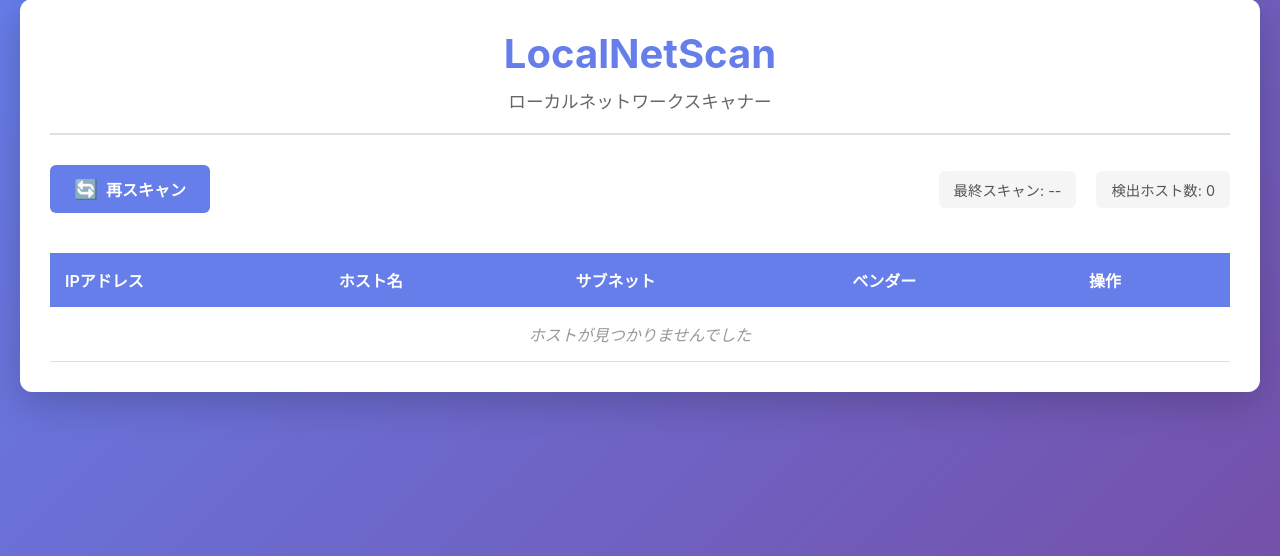
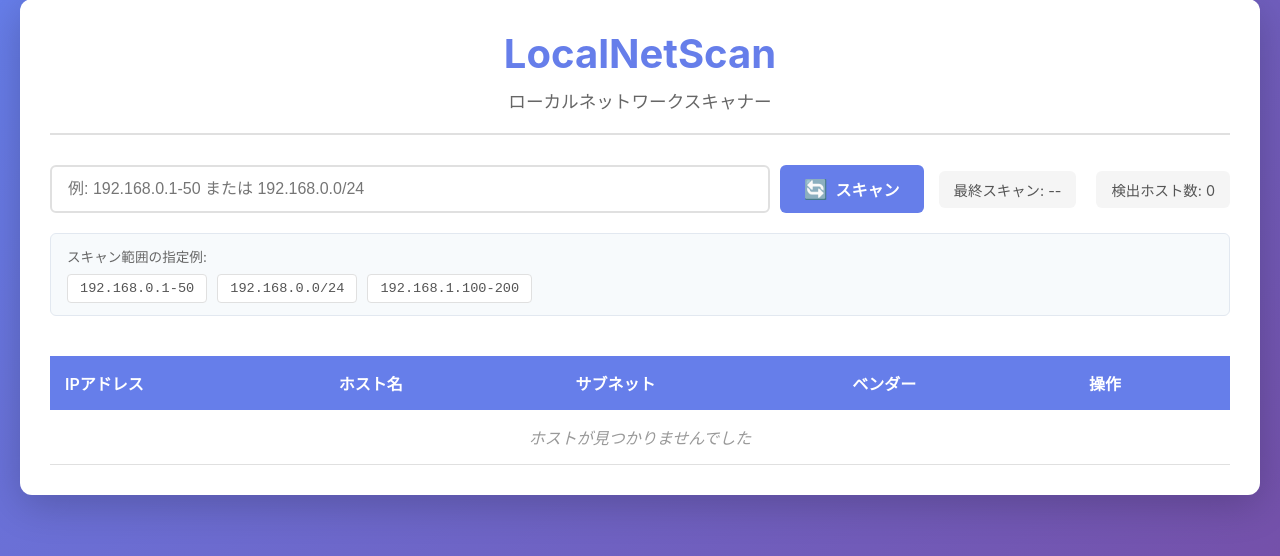
Before and after one commit to genius-akebono/LocalNetScan, a Flask app: page / in a window 1280 px wide. Shown: the part 21-577 px from the top of the page. Run offline with Flask 3, Linux system fonts and the light colour scheme.

Commit message:
Add user-specified IP range scanning and priority port scanning
2つの主要な機能改善:

1. IP範囲指定機能:
   - 起動時の自動スキャンを無効化
   - ユーザーがIP範囲を指定できるUI追加
   - 例: 192.168.0.1-50, 192.168.0.0/24
   - scanner.py: scan_ip_range()メソッド追加
   - app.py: target_range パラメータ対応
   - UI: 入力フィールドとサンプル表示追加

2. 優先ポートスキャン機能:
   - 2段階スキャン: 優先ポート→全ポート
   - 優先ポート: 80, 8080, 5000, 5001, 5050, 3000, 30001
   - 優先ポートの結果を先に表示（高速）
   - その後、全ポートスキャンを実行
   - scanner.py: priority_onlyパラメータ追加
   - app.py: バックグラウンドで2段階スキャン実行

変更ファイル:
- app.py: 起動時スキャン削除、IP範囲対応、2段階スキャン
- scanner.py: scan_ip_range(), port_scan優先モード追加
- templates/index.html: IP範囲入力UI追加
- static/style.css: 入力フィールドとサンプルのスタイル
- static/script.js: IP範囲指定機能追加

スキャン時間の大幅な改善:
- 優先ポートのみ: 数秒～数十秒
- 従来の全ポートスキャン: 数分（バックグラウンドで継続）

```diff
--- a/app.py
+++ b/app.py
@@ -24,43 +24,52 @@ scan_results = {}
 port_scan_results = {}
 
 
-def background_scan():
-    """バックグラウンドでスキャンを実行"""
+def background_scan(target_range=None):
+    """バックグラウンドでスキャンを実行
+
+    Args:
+        target_range: スキャン対象（例: "192.168.0.0/24" または "192.168.0.1-50"）
+    """
     global scan_status, scan_results
 
     scan_status['is_scanning'] = True
     scan_status['scan_progress'] = 0
-    scan_status['current_subnet'] = '検出中...'
+    scan_status['current_subnet'] = 'スキャン準備中...'
 
     try:
         print("\n" + "="*60)
         print("ネットワークスキャン開始")
         print("="*60)
 
-        # サブネットを検出
-        print("\n[ステップ 1/2] サブネットを検出中...")
-        subnets = scanner.detect_subnets()
-        total_subnets = len(subnets)
-        print(f"✓ {total_subnets}個のサブネットを検出しました: {', '.join(subnets)}")
+        if target_range:
+            print(f"\nスキャン対象: {target_range}")
+            scan_status['current_subnet'] = target_range
+            results = scanner.scan_ip_range(target_range)
+        else:
+            # サブネットを検出（デフォルト動作）
+            print("\n[ステップ 1/2] サブネットを検出中...")
+            subnets = scanner.detect_subnets()
+            total_subnets = len(subnets)
+            print(f"✓ {total_subnets}個のサブネットを検出しました: {', '.join(subnets)}")
 
-        # 各サブネットをスキャン
-        print(f"\n[ステップ 2/2] 各サブネットをスキャン中...")
-        all_results = {}
-        for idx, subnet in enumerate(subnets):
-            scan_status['current_subnet'] = subnet
-            scan_status['scan_progress'] = int((idx / total_subnets) * 100)
+            # 各サブネットをスキャン
+            print(f"\n[ステップ 2/2] 各サブネットをスキャン中...")
+            results = {}
+            for idx, subnet in enumerate(subnets):
+                scan_status['current_subnet'] = subnet
+                scan_status['scan_progress'] = int((idx / total_subnets) * 100)
 
-            print(f"\n進捗: {idx+1}/{total_subnets} サブネット")
-            results = scanner.ping_scan(subnet)
-            all_results.update(results)
+                print(f"\n進捗: {idx+1}/{total_subnets} サブネット")
+                subnet_results = scanner.ping_scan(subnet)
+                results.update(subnet_results)
 
-        scan_results = all_results
+        scan_results = results
         scan_status['last_scan_time'] = datetime.now().strftime('%Y-%m-%d %H:%M:%S')
         scan_status['scan_progress'] = 100
 
         print("\n" + "="*60)
         print(f"全スキャン完了!")
-        print(f"検出されたホスト総数: {len(all_results)}台")
+        print(f"検出されたホスト総数: {len(results)}台")
         print("="*60 + "\n")
 
     except Exception as e:
@@ -83,6 +92,9 @@ def start_scan():
     """
     ネットワークスキャンを開始
 
+    Request Body:
+        target_range (optional): スキャン対象（例: "192.168.0.0/24" または "192.168.0.1-50"）
+
     Returns:
         JSON: スキャン開始ステータス
     """
@@ -102,14 +114,20 @@ def start_scan():
             'message': 'スキャンは既に実行中です'
         }), 400
 
+    # リクエストボディからIP範囲を取得
+    target_range = None
+    if request.json and 'target_range' in request.json:
+        target_range = request.json['target_range']
+
     # バックグラウンドでスキャンを開始
-    scan_thread = threading.Thread(target=background_scan)
+    scan_thread = threading.Thread(target=background_scan, args=(target_range,))
     scan_thread.daemon = True
     scan_thread.start()
 
     return jsonify({
         'status': 'success',
-        'message': 'スキャンを開始しました'
+        'message': 'スキャンを開始しました',
+        'target_range': target_range
     })
 
 
@@ -145,7 +163,7 @@ def get_results():
 @app.route('/api/port-scan/<host>', methods=['POST'])
 def start_port_scan(host):
     """
-    指定されたホストに対してポートスキャンを実行
+    指定されたホストに対してポートスキャンを実行（2段階スキャン）
 
     Args:
         host: スキャン対象のIPアドレス
@@ -165,20 +183,33 @@ def start_port_scan(host):
     # スキャンオプションを取得（デフォルト: -sT -sV）
     scan_args = request.json.get('arguments', '-sT -sV') if request.json else '-sT -sV'
 
-    try:
-        # ポートスキャンを実行
-        result = scanner.port_scan(host, scan_args)
-        port_scan_results[host] = result
+    def scan_in_background():
+        """バックグラウンドで2段階スキャンを実行"""
+        try:
+            # ステージ1: 優先ポートスキャン
+            print(f"\n[ステージ 1/2] {host} の優先ポートをスキャン中...")
+            priority_result = scanner.port_scan(host, scan_args, priority_only=True)
+            port_scan_results[host] = priority_result
 
-        return jsonify({
-            'status': 'success',
-            'data': result
-        })
-    except Exception as e:
-        return jsonify({
-            'status': 'error',
-            'message': f'ポートスキャンエラー: {str(e)}'
-        }), 500
+            # ステージ2: 全ポートスキャン
+            print(f"\n[ステージ 2/2] {host} の全ポートをスキャン中...")
+            full_result = scanner.port_scan(host, scan_args, priority_only=False)
+            port_scan_results[host] = full_result
+
+        except Exception as e:
+            print(f"\nポートスキャンエラー ({host}): {e}\n")
+            if host in port_scan_results:
+                port_scan_results[host]['error'] = str(e)
+
+    # バックグラウンドでスキャンを開始
+    scan_thread = threading.Thread(target=scan_in_background)
+    scan_thread.daemon = True
+    scan_thread.start()
+
+    return jsonify({
+        'status': 'success',
+        'message': '2段階ポートスキャンを開始しました（優先ポート→全ポート）'
+    })
 
 
 @app.route('/api/port-scan/<host>', methods=['GET'])
@@ -246,25 +277,6 @@ def limit_remote_addr():
     #     return jsonify({'error': 'アクセス拒否: ローカルホストのみアクセス可能です'}), 403
 
 
-def startup_scan():
-    """起動時に自動スキャンを実行"""
-    time.sleep(2)  # アプリケーション起動を待つ
-
-    if not scanner.check_nmap_available():
-        print("\n" + "!"*60)
-        print("⚠ 警告: nmapが利用できません")
-        print("!"*60)
-        print("nmapをインストール後、Webインターフェースから")
-        print("手動でスキャンを実行してください")
-        print("!"*60 + "\n")
-        return
-
-    print("\n" + "="*60)
-    print("起動時スキャンを開始します...")
-    print("="*60)
-    background_scan()
-
-
 if __name__ == '__main__':
     import socket
 
@@ -273,10 +285,14 @@ if __name__ == '__main__':
     print("="*60)
     print("✓ アプリケーションを起動しています...")
 
-    # 起動時スキャンを別スレッドで実行
-    startup_thread = threading.Thread(target=startup_scan)
-    startup_thread.daemon = True
-    startup_thread.start()
+    # nmapのチェック
+    if not scanner.check_nmap_available():
+        print("\n" + "!"*60)
+        print("⚠ 警告: nmapが利用できません")
+        print("!"*60)
+        print("nmapをインストール後、Webインターフェースから")
+        print("手動でスキャンを実行してください")
+        print("!"*60)
 
     # ポートを試す（5000, 5001, 5002）
     host = '127.0.0.1'
--- a/static/script.js
+++ b/static/script.js
@@ -9,6 +9,20 @@ document.addEventListener('DOMContentLoaded', function() {
     // イベントリスナーの設定
     document.getElementById('rescanBtn').addEventListener('click', startScan);
 
+    // サンプルクリックで入力フィールドに設定
+    document.querySelectorAll('.example-item').forEach(item => {
+        item.addEventListener('click', function() {
+            document.getElementById('targetRange').value = this.textContent;
+        });
+    });
+
+    // Enterキーでスキャン開始
+    document.getElementById('targetRange').addEventListener('keypress', function(e) {
+        if (e.key === 'Enter') {
+            startScan();
+        }
+    });
+
     // 初回データ取得
     loadResults();
     checkScanStatus();
@@ -17,20 +31,32 @@ document.addEventListener('DOMContentLoaded', function() {
 // スキャンを開始
 async function startScan() {
     const btn = document.getElementById('rescanBtn');
+    const targetRangeInput = document.getElementById('targetRange');
+    const targetRange = targetRangeInput.value.trim();
+
     btn.disabled = true;
 
     try {
+        const requestBody = {};
+        if (targetRange) {
+            requestBody.target_range = targetRange;
+        }
+
         const response = await fetch('/api/scan', {
             method: 'POST',
             headers: {
                 'Content-Type': 'application/json'
-            }
+            },
+            body: JSON.stringify(requestBody)
         });
 
         const data = await response.json();
 
         if (data.status === 'success') {
-            showNotification('スキャンを開始しました', 'success');
+            const message = targetRange
+                ? `スキャンを開始しました: ${targetRange}`
+                : 'スキャンを開始しました（自動検出）';
+            showNotification(message, 'success');
             monitorScanProgress();
         } else {
             showNotification(data.message, 'error');
--- a/static/style.css
+++ b/static/style.css
@@ -49,6 +49,66 @@ header h1 {
     margin-bottom: 20px;
     flex-wrap: wrap;
     gap: 15px;
+}
+
+.scan-input-group {
+    display: flex;
+    gap: 10px;
+    flex: 1;
+    min-width: 300px;
+}
+
+.input-field {
+    flex: 1;
+    padding: 12px 16px;
+    border: 2px solid #e0e0e0;
+    border-radius: 6px;
+    font-size: 1rem;
+    transition: all 0.3s ease;
+}
+
+.input-field:focus {
+    outline: none;
+    border-color: #667eea;
+    box-shadow: 0 0 0 3px rgba(102, 126, 234, 0.1);
+}
+
+.scan-examples {
+    background: #f7fafc;
+    border: 1px solid #e2e8f0;
+    border-radius: 6px;
+    padding: 12px 16px;
+    margin-bottom: 20px;
+}
+
+.example-label {
+    font-size: 0.85rem;
+    color: #666;
+    margin-bottom: 8px;
+}
+
+.examples {
+    display: flex;
+    gap: 10px;
+    flex-wrap: wrap;
+}
+
+.example-item {
+    background: white;
+    border: 1px solid #e0e0e0;
+    padding: 6px 12px;
+    border-radius: 4px;
+    font-size: 0.85rem;
+    font-family: 'Courier New', monospace;
+    color: #555;
+    cursor: pointer;
+    transition: all 0.2s ease;
+}
+
+.example-item:hover {
+    border-color: #667eea;
+    background: #f0f3ff;
+    color: #667eea;
 }
 
 .status-info {
--- a/templates/index.html
+++ b/templates/index.html
@@ -14,12 +14,25 @@
         </header>
 
         <div class="controls">
-            <button id="rescanBtn" class="btn btn-primary">
-                <span class="btn-icon">🔄</span> 再スキャン
-            </button>
+            <div class="scan-input-group">
+                <input type="text" id="targetRange" class="input-field"
+                       placeholder="例: 192.168.0.1-50 または 192.168.0.0/24" />
+                <button id="rescanBtn" class="btn btn-primary">
+                    <span class="btn-icon">🔄</span> スキャン
+                </button>
+            </div>
             <div class="status-info">
                 <span id="lastScanTime">最終スキャン: --</span>
                 <span id="hostCount">検出ホスト数: 0</span>
+            </div>
+        </div>
+
+        <div class="scan-examples">
+            <p class="example-label">スキャン範囲の指定例:</p>
+            <div class="examples">
+                <span class="example-item">192.168.0.1-50</span>
+                <span class="example-item">192.168.0.0/24</span>
+                <span class="example-item">192.168.1.100-200</span>
             </div>
         </div>
 
```
Also changed, not shown: scanner.py (+53 -8 lines).
